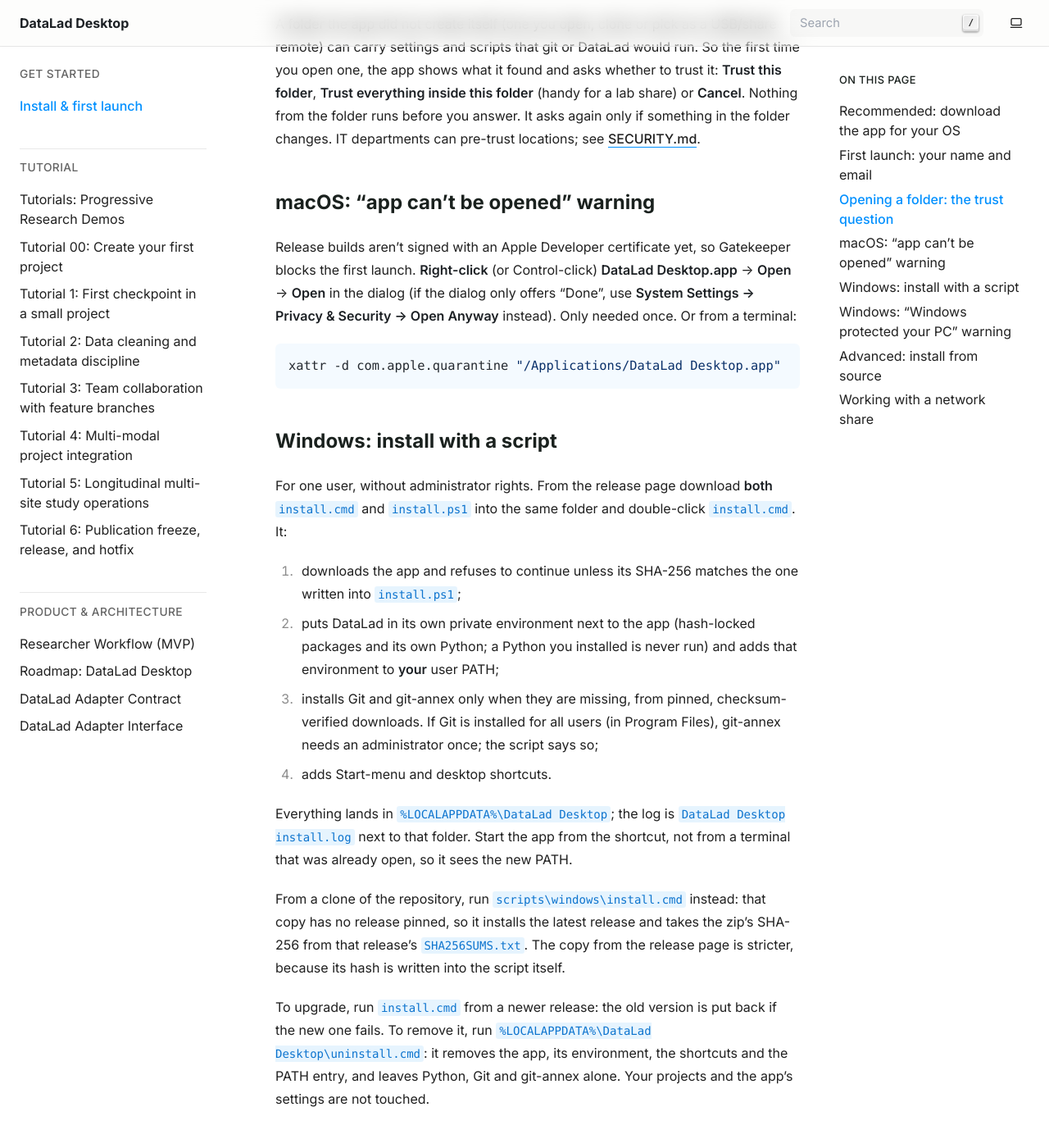
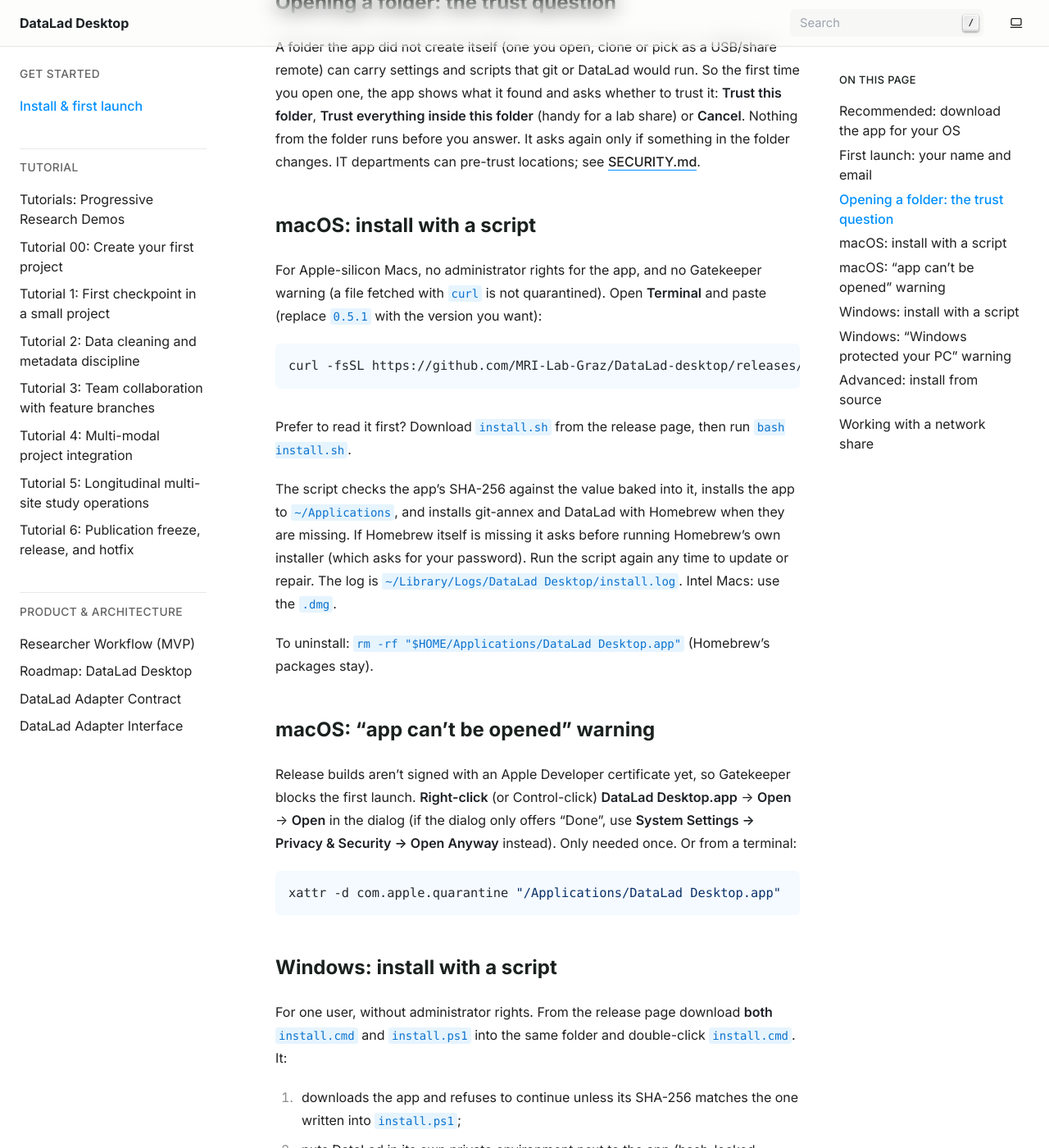
Before and after one commit to MRI-Lab-Graz/DataLad-desktop, a Sphinx documentation site: the page built from docs/install.md, in a window 1280 px wide and 1400 px high, scrolled down 1449 px. Shown: the whole window at 82% size. Built offline with Sphinx 7.4.7, drawn with Linux system fonts in a browser that asks for light colours; some of the changed text lies outside the part shown.

Commit message:
docs: macOS install script in the install guide and changelog
Co-Authored-By: Claude Sonnet 5.5 <noreply@anthropic.com>

````diff
--- a/docs/install.md
+++ b/docs/install.md
@@ -6,7 +6,7 @@ Most researchers should just download the ready-to-run app:
 
 1. Go to the [Releases page](https://github.com/MRI-Lab-Graz/DataLad-desktop/releases)
    and download the build for your system:
-   - **macOS:** the `.dmg` file
+   - **macOS (Apple silicon):** `install.sh` (see [macOS: install with a script](#macos-install-with-a-script)) or the `.dmg` file
    - **Windows:** `install.cmd` + `install.ps1` (script install, no admin rights; see
      [Windows: install with a script](#windows-install-with-a-script)), `DataLad Desktop Setup *.exe`
      (installer, needs admin rights) or `DataLad Desktop *.exe` (portable, no admin rights or install
@@ -44,6 +44,24 @@ and scripts that git or DataLad would run. So the first time you open one, the a
 asks whether to trust it: **Trust this folder**, **Trust everything inside this folder** (handy for a lab share)
 or **Cancel**. Nothing from the folder runs before you answer. It asks again only if something in the folder
 changes. IT departments can pre-trust locations; see [SECURITY.md](https://github.com/MRI-Lab-Graz/DataLad-desktop/blob/main/SECURITY.md).
+
+## macOS: install with a script
+
+For Apple-silicon Macs, no administrator rights for the app, and no Gatekeeper warning (a file fetched with `curl`
+is not quarantined). Open **Terminal** and paste (replace `0.5.1` with the version you want):
+
+```bash
+curl -fsSL https://github.com/MRI-Lab-Graz/DataLad-desktop/releases/download/v0.5.1/install.sh | bash
+```
+
+Prefer to read it first? Download `install.sh` from the release page, then run `bash install.sh`.
+
+The script checks the app's SHA-256 against the value baked into it, installs the app to `~/Applications`, and
+installs git-annex and DataLad with Homebrew when they are missing. If Homebrew itself is missing it asks before
+running Homebrew's own installer (which asks for your password). Run the script again any time to update or repair.
+The log is `~/Library/Logs/DataLad Desktop/install.log`. Intel Macs: use the `.dmg`.
+
+To uninstall: `rm -rf "$HOME/Applications/DataLad Desktop.app"` (Homebrew's packages stay).
 
 ## macOS: "app can't be opened" warning
 
````
Also changed, not shown: CHANGELOG.md (+5 -0 lines), 1 other file.
